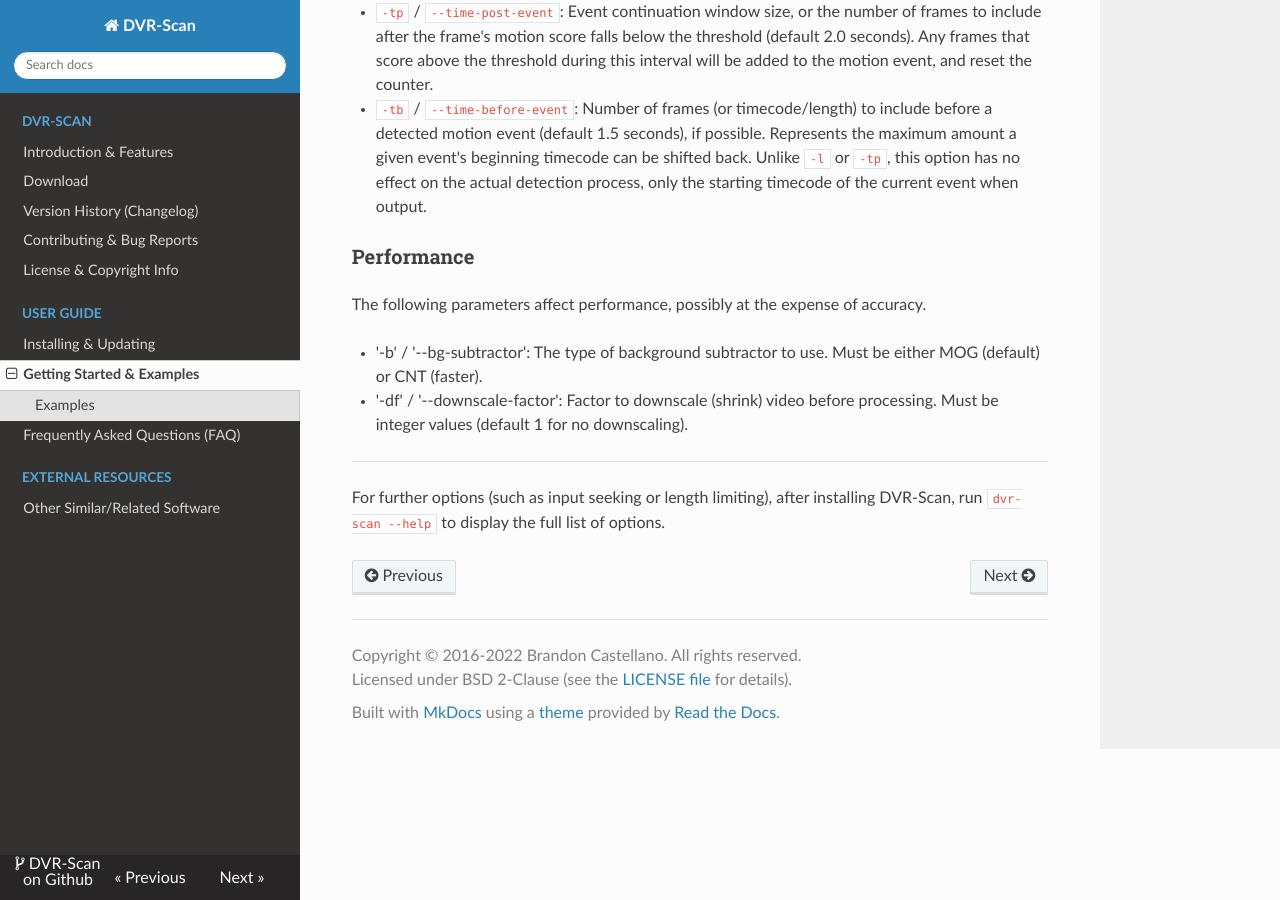
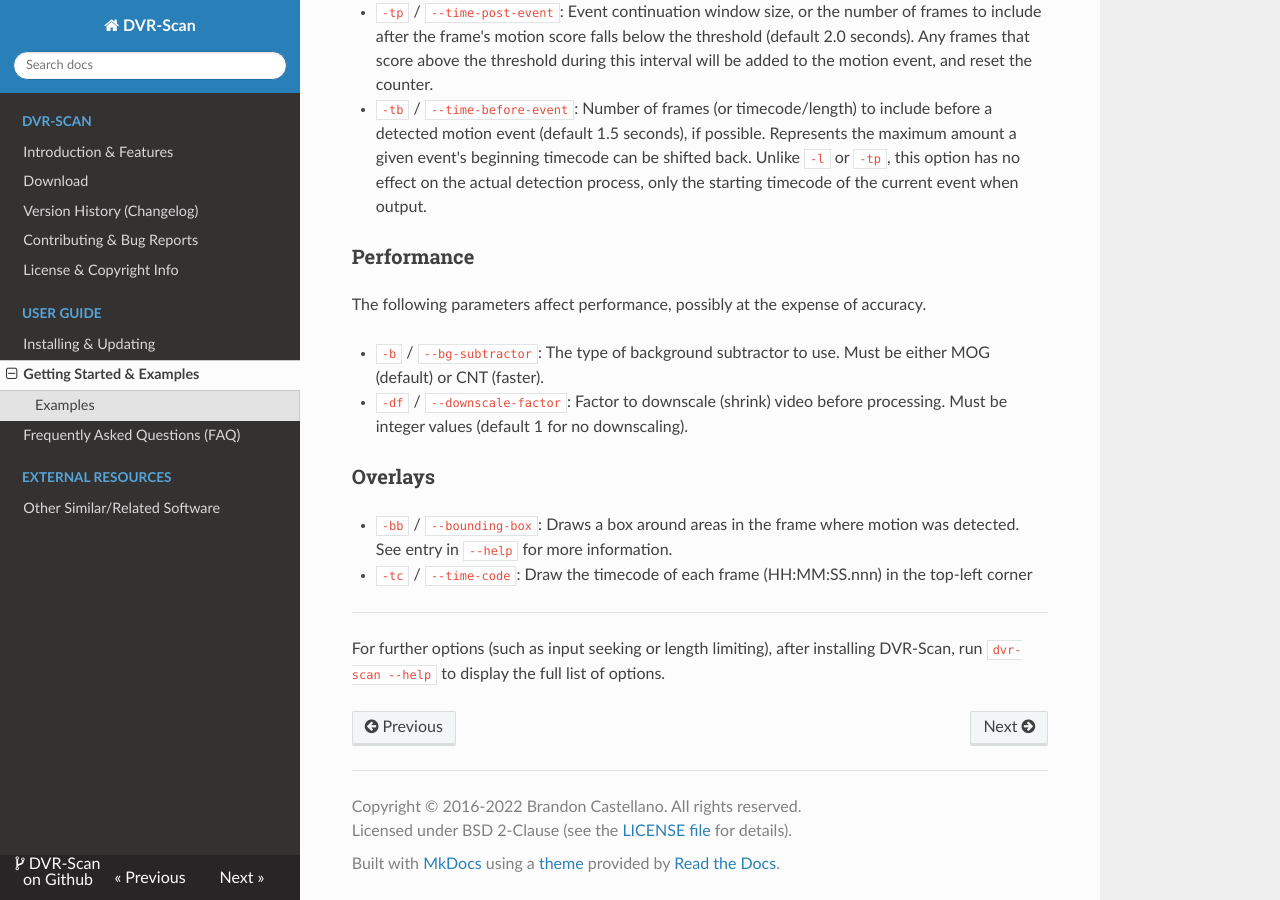
Before and after one commit to Breakthrough/DVR-Scan, an MkDocs documentation site: the page built from docs/guide/examples.md, in a window 1280 px wide and 900 px high, scrolled down 1773 px. Built offline with MkDocs 1.6.1, drawn with Linux system fonts in a browser that asks for light colours; nearby versions of some CDN libraries.

Commit message:
Update docs with new parameters.

```diff
--- a/docs/guide/examples.md
+++ b/docs/guide/examples.md
@@ -52,8 +52,16 @@
 
 The following parameters affect performance, possibly at the expense of accuracy.
 
- - '-b' / '--bg-subtractor': The type of background subtractor to use.  Must be either MOG (default) or CNT (faster).
- - '-df' / '--downscale-factor': Factor to downscale (shrink) video before processing.  Must be integer values (default 1 for no downscaling).
+ - `-b` / `--bg-subtractor`: The type of background subtractor to use.  Must be either MOG (default) or CNT (faster).
+ - `-df` / `--downscale-factor`: Factor to downscale (shrink) video before processing.  Must be integer values (default 1 for no downscaling).
+
+
+### Overlays
+
+ - `-bb` / `--bounding-box`: Draws a box around areas in the frame where motion was detected. See entry in `--help` for more information.
+ - `-tc` / `--time-code`: Draw the timecode of each frame (HH:MM:SS.nnn) in the top-left corner
+
+
 
 ----------------------
 
```
Also changed, not shown: docs/guide/detection_options.md (deleted), docs/guide/program_options.md (deleted), docs/other/resources.md (deleted).
